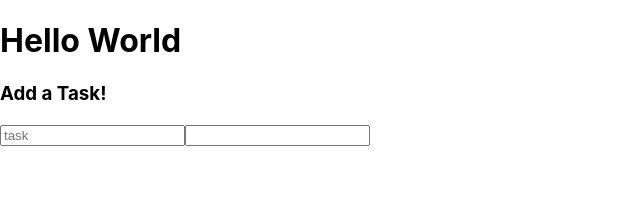
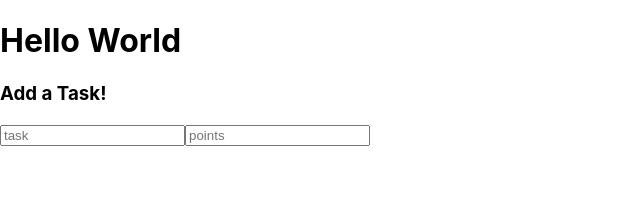
Before and after one commit to wenxiao92/phase-2-project-task-complete-for-reward, a React (Create React App) app: page / in a window 1280 px wide. Shown: the top 215 px of the page, without its empty margins (0-640 px from the left). Built offline with nearby package versions, Linux system fonts and the light colour scheme.

Commit message:
create initial task form

```diff
--- a/src/Components/CreateTask.js
+++ b/src/Components/CreateTask.js
@@ -12,6 +12,7 @@ const CreateTask = () => {
       />
       <input
         type="text"
+        placeholder="points"
       />
     </form>
     </div>
```
